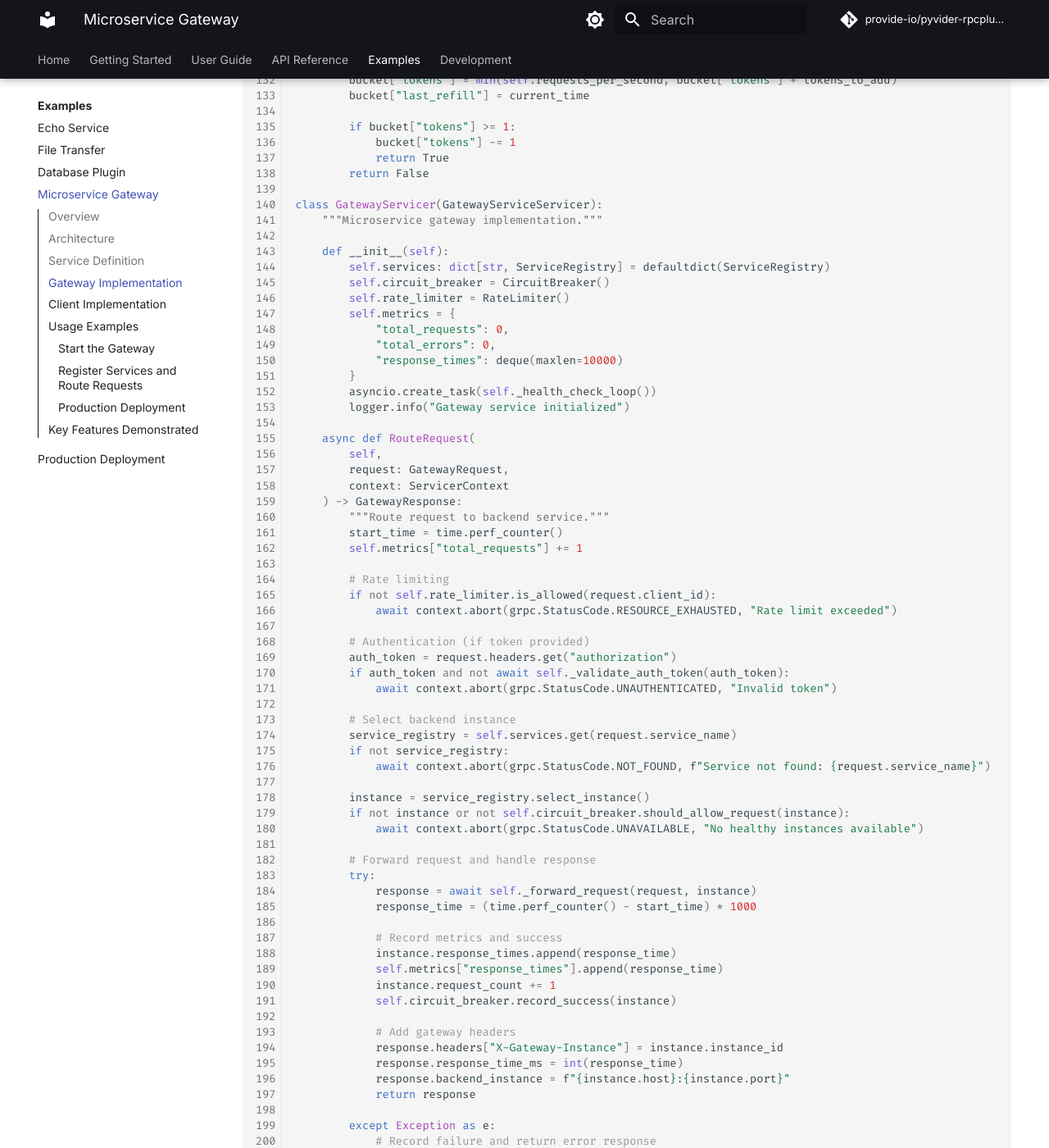
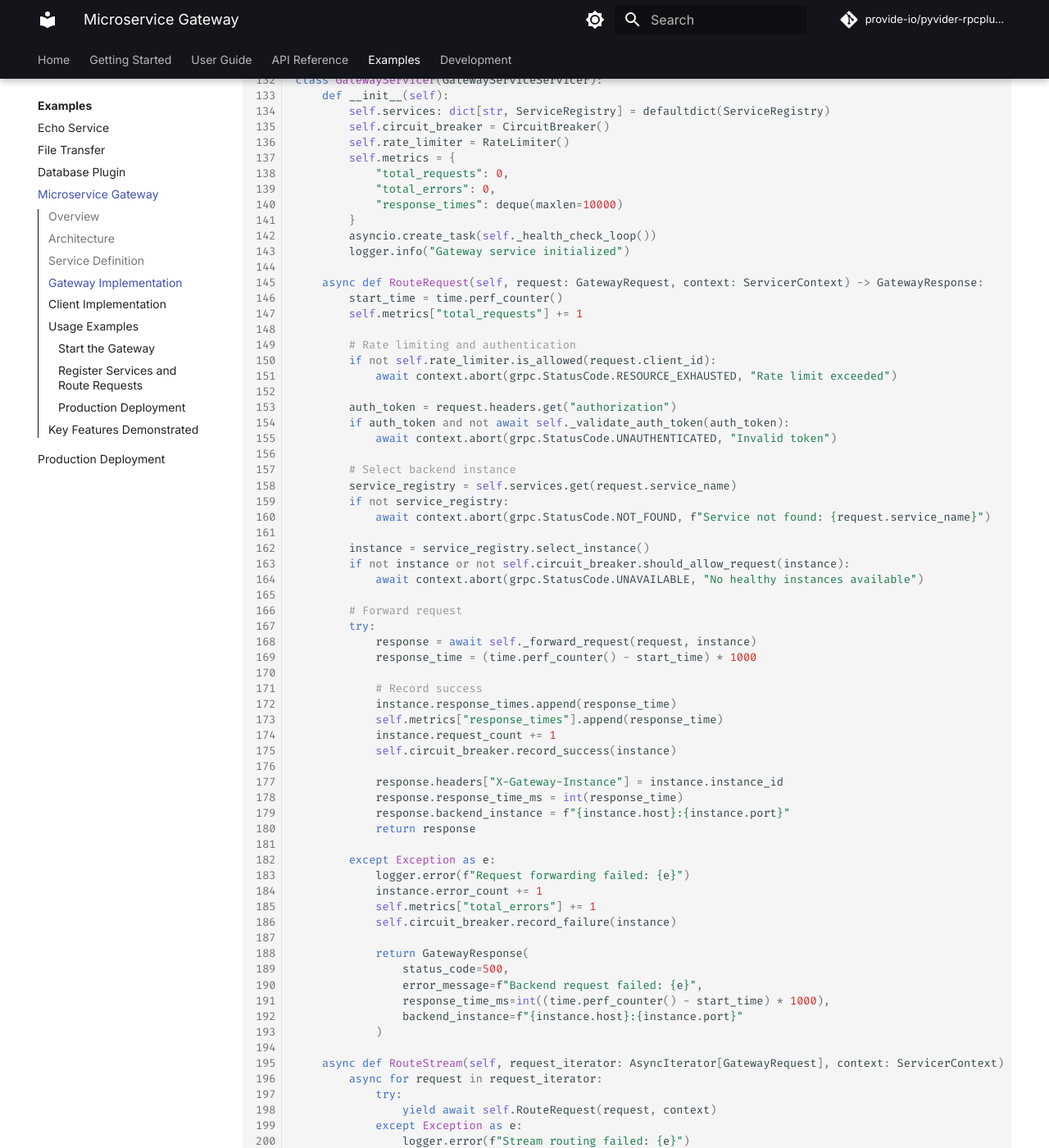
Before and after one commit to provide-io/pyvider-rpcplugin, an MkDocs documentation site: the page built from docs/examples/microservice-gateway.md, in a window 1280 px wide and 1400 px high, scrolled down 5686 px. Shown: the whole window at 82% size. Built offline with MkDocs 1.6.1 and Material for MkDocs 9.7.7, drawn with Linux system fonts in a browser that asks for light colours; comment, search, counter and statistics services are not loaded; the version menu is left out; some of the changed text lies outside the part shown.

Commit message:
🔼⚙️ [skip ci] auto-commit

```diff
--- a/docs/examples/microservice-gateway.md
+++ b/docs/examples/microservice-gateway.md
@@ -237,14 +237,11 @@
         return instance
 
 class CircuitBreaker:
-    """Circuit breaker for fault tolerance."""
-
     def __init__(self, failure_threshold: int = 5, timeout: int = 60):
         self.failure_threshold = failure_threshold
         self.timeout = timeout
 
     def should_allow_request(self, instance: BackendInstance) -> bool:
-        """Check if request should be allowed."""
         current_time = time.time()
         if instance.circuit_breaker_state == "OPEN":
             if current_time - instance.circuit_breaker_last_failure > self.timeout:
@@ -254,13 +251,11 @@
         return True
 
     def record_success(self, instance: BackendInstance):
-        """Record successful request."""
         if instance.circuit_breaker_state == "HALF_OPEN":
             instance.circuit_breaker_state = "CLOSED"
             instance.circuit_breaker_failures = 0
 
     def record_failure(self, instance: BackendInstance):
-        """Record failed request."""
         instance.circuit_breaker_failures += 1
         instance.circuit_breaker_last_failure = time.time()
         if instance.circuit_breaker_failures >= self.failure_threshold:
@@ -268,8 +263,6 @@
             logger.warning(f"Circuit breaker OPEN for {instance.instance_id}")
 
 class RateLimiter:
-    """Token bucket rate limiter."""
-
     def __init__(self, requests_per_second: int = 1000):
         self.requests_per_second = requests_per_second
         self.buckets: dict[str, dict[str, float]] = defaultdict(
@@ -277,7 +270,6 @@
         )
 
     def is_allowed(self, client_id: str) -> bool:
-        """Check if request is allowed for client."""
         current_time = time.time()
         bucket = self.buckets[client_id]
 
@@ -292,8 +284,6 @@
         return False
 
 class GatewayServicer(GatewayServiceServicer):
-    """Microservice gateway implementation."""
-
     def __init__(self):
         self.services: dict[str, ServiceRegistry] = defaultdict(ServiceRegistry)
         self.circuit_breaker = CircuitBreaker()
@@ -306,20 +296,14 @@
         asyncio.create_task(self._health_check_loop())
         logger.info("Gateway service initialized")
 
-    async def RouteRequest(
-        self,
-        request: GatewayRequest,
-        context: ServicerContext
-    ) -> GatewayResponse:
-        """Route request to backend service."""
+    async def RouteRequest(self, request: GatewayRequest, context: ServicerContext) -> GatewayResponse:
         start_time = time.perf_counter()
         self.metrics["total_requests"] += 1
 
-        # Rate limiting
+        # Rate limiting and authentication
         if not self.rate_limiter.is_allowed(request.client_id):
             await context.abort(grpc.StatusCode.RESOURCE_EXHAUSTED, "Rate limit exceeded")
 
-        # Authentication (if token provided)
         auth_token = request.headers.get("authorization")
         if auth_token and not await self._validate_auth_token(auth_token):
             await context.abort(grpc.StatusCode.UNAUTHENTICATED, "Invalid token")
@@ -333,25 +317,23 @@
         if not instance or not self.circuit_breaker.should_allow_request(instance):
             await context.abort(grpc.StatusCode.UNAVAILABLE, "No healthy instances available")
 
-        # Forward request and handle response
+        # Forward request
         try:
             response = await self._forward_request(request, instance)
             response_time = (time.perf_counter() - start_time) * 1000
 
-            # Record metrics and success
+            # Record success
             instance.response_times.append(response_time)
             self.metrics["response_times"].append(response_time)
             instance.request_count += 1
             self.circuit_breaker.record_success(instance)
 
-            # Add gateway headers
             response.headers["X-Gateway-Instance"] = instance.instance_id
             response.response_time_ms = int(response_time)
             response.backend_instance = f"{instance.host}:{instance.port}"
             return response
 
         except Exception as e:
-            # Record failure and return error response
             logger.error(f"Request forwarding failed: {e}")
             instance.error_count += 1
             self.metrics["total_errors"] += 1
@@ -364,12 +346,7 @@
                 backend_instance=f"{instance.host}:{instance.port}"
             )
 
-    async def RouteStream(
-        self,
-        request_iterator: AsyncIterator[GatewayRequest],
-        context: ServicerContext
-    ) -> AsyncIterator[GatewayResponse]:
-        """Route streaming requests."""
+    async def RouteStream(self, request_iterator: AsyncIterator[GatewayRequest], context: ServicerContext) -> AsyncIterator[GatewayResponse]:
         async for request in request_iterator:
             try:
                 yield await self.RouteRequest(request, context)
```
